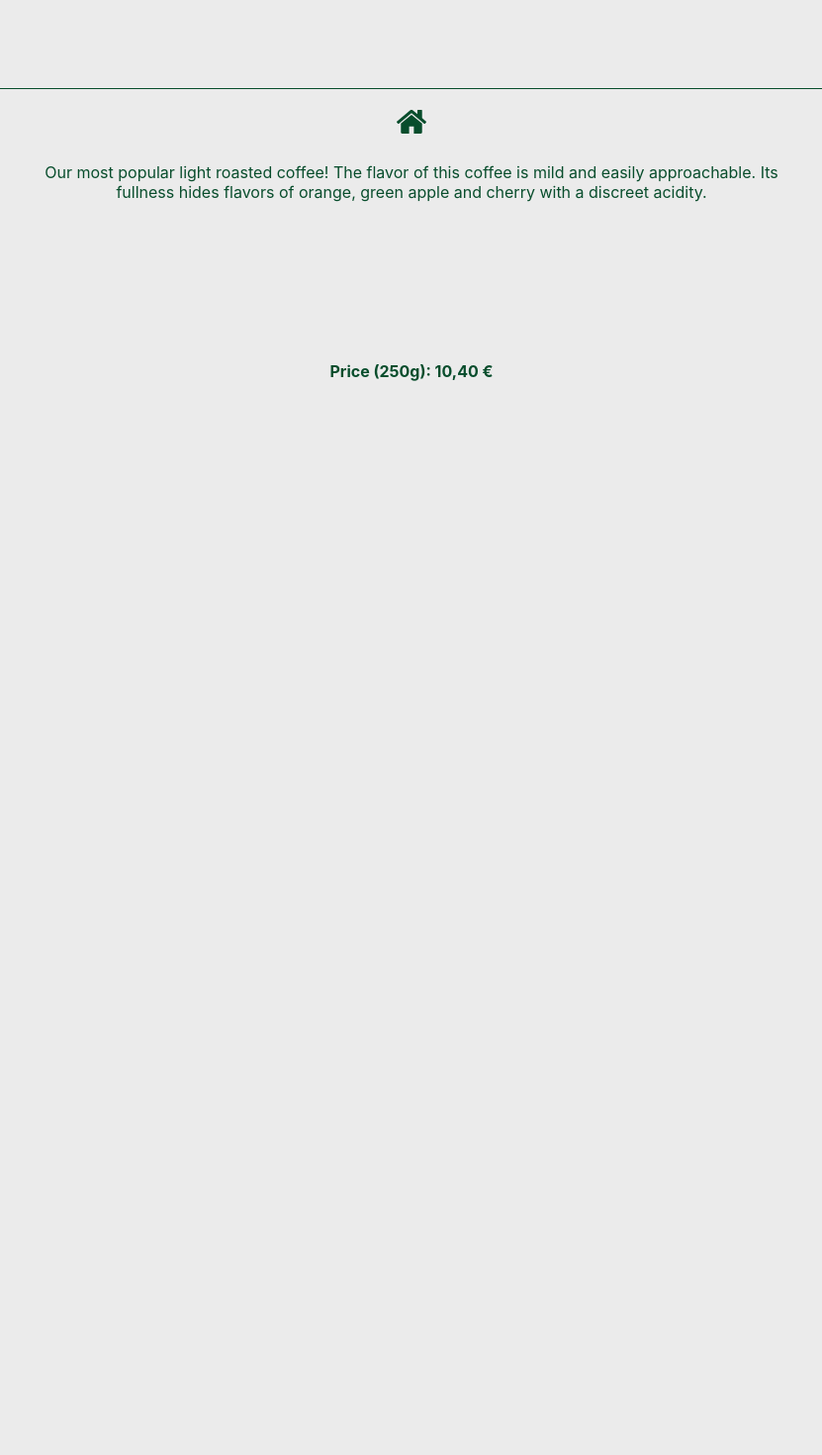
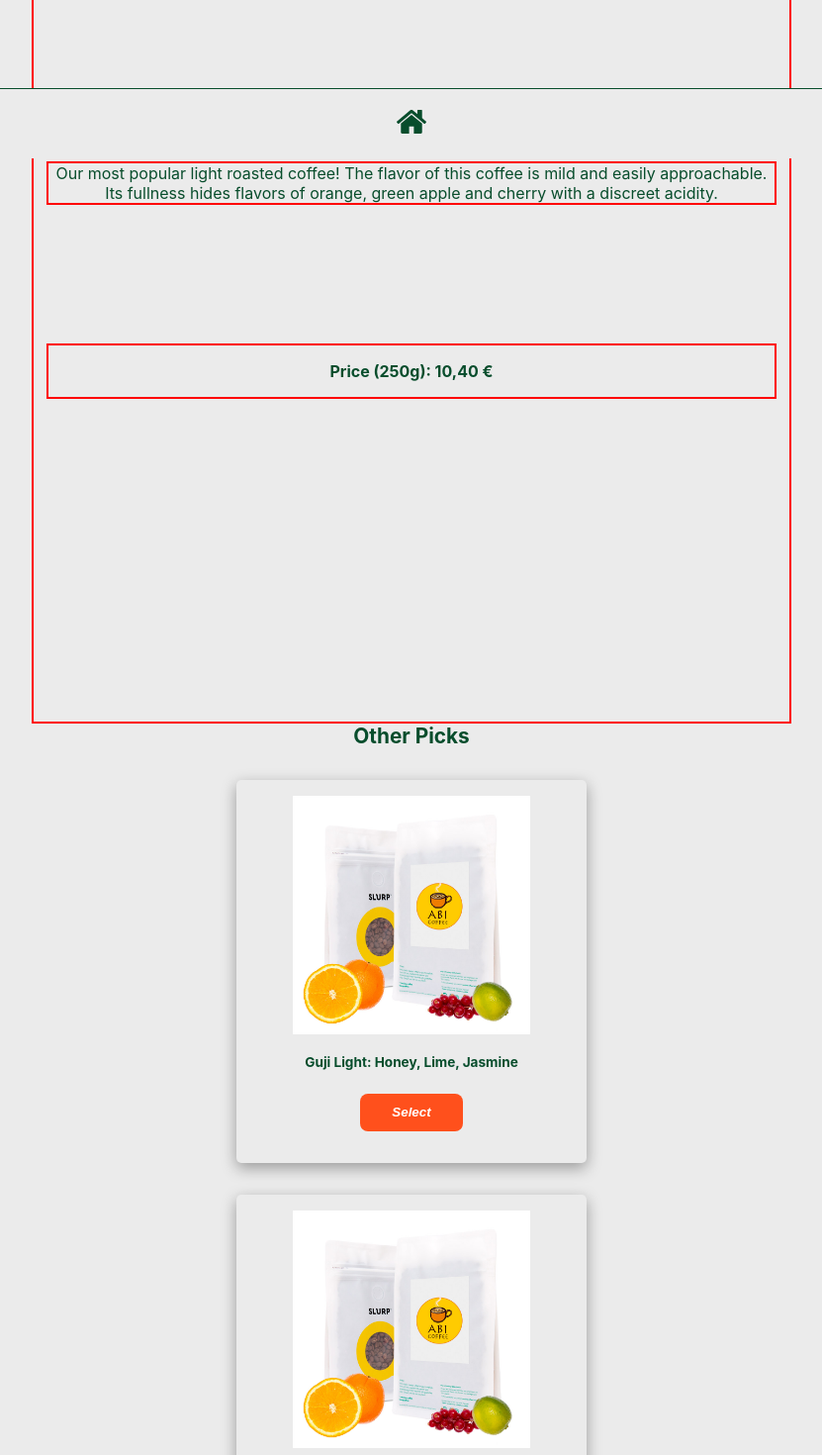
Before and after one commit to DanCesca/capstone-worldofcoffee, a React (Create React App) app in the folder client/: page /product/1/1 in a window 1280 px wide. Shown: the part 640-2110 px from the top of the page at 99% size, without its empty margins (224-1055 px from the left). Before the commit the page ends 1623 px from the top, so only its background shows below. Built offline with nearby package versions, Linux system fonts and the light colour scheme.

Commit message:
add OtherPicks to product page

```diff
--- a/client/src/components/TasteCard.jsx
+++ b/client/src/components/TasteCard.jsx
@@ -19,7 +19,10 @@ function TasteCard({ taste }) {
           <SampleText>
             {taste.sample[0].name}: {taste.sample[0].flavors}
           </SampleText>
-          <StyledLink to={`/product/${taste.id}/${taste.sample[0].id}`}>
+          <StyledLink
+            onClick={() => window.scrollTo({ top: 0, behavior: 'smooth' })}
+            to={`/product/${taste.id}/${taste.sample[0].id}`}
+          >
             <SelectButton>Select</SelectButton>
           </StyledLink>
           <CloseButton style={{ width: '30px' }} onClick={() => setIsSelected(false)}></CloseButton>
@@ -39,7 +42,6 @@ function TasteCard({ taste }) {
 export default TasteCard;
 
 const CardContainer = styled.li`
-  padding: 1.5rem;
   box-shadow: var(--box-shadow);
   border-radius: var(--border-radius);
   max-width: 35ch;
@@ -76,5 +78,5 @@ const StyledLink = styled(Link)`
   margin-bottom: 0.5rem;
   color: inherit;
   text-decoration: none;
-  display:block;
+  display: block;
 `;
--- a/client/src/database.js
+++ b/client/src/database.js
@@ -47,7 +47,8 @@ export const tastes = [
     teaser: 'This is for you, if you like the taste of nuts and milk chocolate.',
     profile:
       'These coffees share qualities of low acidity and soft and rich flavours. Flavour nuances vary between nutty and milk-chocolaty to brown sugar and ripe fruits.',
-    sample: {
+    sample: [
+      {
         id: '1',
         name: 'Peru Tunki',
         image: require('./images/sample-medium.jpg'),
@@ -55,8 +56,29 @@ export const tastes = [
         roast: 'Medium',
         description:
           'Peru Tunki is a medium roasted coffee with a rich mouthfeel and nuances of red berries, nuts and chocolate. The coffee comes from Puno in southern Peru from the Cecovasa cooperative, founded by a group of female farmers.',
+        price: '11,90 €',
+      },
+      {
+        id: '2',
+        name: 'Amazonas',
+        image: require('./images/sample-medium.jpg'),
+        flavors: 'Nuts and Milk Chocolate',
+        roast: 'Medium',
+        description:
+          'Amazonas is a medium roasted coffee with balanced chocolaty and nutty flavors. The organic beans have been produced by a co-operative of 35 coffee producers called JUMAPR from the Amazonas region in Northern Peru.',
+        price: '10,90 €',
+      },
+      {
+        id: '3',
+        name: 'Artisan Club',
+        image: require('./images/sample-medium.jpg'),
+        flavors: 'Chocolate, Vanilla, Blueberry ',
+        roast: 'Medium',
+        description:
+          'This coffee is a collection of crops from ten smallholders from the Huehuetango region, Guatemala. The blend consisting of varieties such as Bourbon Arabica and Caturra is Washed processed. Drunk as Espresso it reveals a slight fruity acidity.',
         price: '12,90 €',
       },
+    ],
   },
 
   {
@@ -65,8 +87,9 @@ export const tastes = [
     image: require('./images/dark-roast.jpg'),
     teaser: 'If you like that roasty, strong and sweet taste of coffee, go for this.',
     profile:
-      'Dark chocolate, caramel and soft roastiness. All coffees with this kind of roast are bold and full-bodied. Typical roasty flavours are dark chocolate, nuts and dark caramel.',
-    sample: {
+      'All coffees with this kind of roast are bold and full-bodied. Typical roasty flavours are dark chocolate, nuts and dark caramel.',
+    sample: [
+      {
         id: '1',
         name: 'Brazil Santos',
         image: require('./images/sample-dark.jpg'),
@@ -76,5 +99,26 @@ export const tastes = [
           'Brazil Santos is a blend of the arabica varieties Mundo Novo, icatu and Acaia. The result of this dark roast is a super soft roastiness with hints of dark chocolate and nuts.',
         price: '10,90 €',
       },
+      {
+        id: '2',
+        name: 'Gran Palomar',
+        image: require('./images/sample-dark.jpg'),
+        flavors: 'Chocolate, Nuts and Marzipan',
+        roast: 'Dark',
+        description:
+          'Grown at high altitudes in the region between the Andes and the Amazon, following the traditional methods of the Incas, the coffee is harmonious and a combination of rich softness and refined sweetness.',
+        price: '9,90 €',
+      },
+      {
+        id: '3',
+        name: 'Mexico Altura',
+        image: require('./images/sample-dark.jpg'),
+        flavors: 'Dark Chocolate, Hazelnuts',
+        roast: 'Dark',
+        description:
+          'This dark roasted coffee captures the fragrant notes of the Mexican soil. It is a very versatile coffee: highly recommended for espresso and moka pot methods, works absolutely fine as a filter coffee too.',
+        price: '8,90 €',
+      },
+    ],
   },
 ];
--- a/client/src/pages/product.jsx
+++ b/client/src/pages/product.jsx
@@ -2,13 +2,13 @@ import Header from '../components/Header';
 import NavBar from '../components/NavBar';
 import styled from 'styled-components';
 import { useParams } from 'react-router-dom';
+import { Link } from 'react-router-dom';
+import SelectButton from '../components/SelectButton';
 
 function Product({ tastes }) {
   const { id, sampleId } = useParams();
   const taste = tastes.find(taste => taste.id === id);
-  console.log(taste);
   const tasteSample = taste.sample.find(sample => sample.id === sampleId);
-  console.log(tasteSample);
 
   return (
     <>
@@ -39,6 +39,24 @@ function Product({ tastes }) {
           </ErrorMessage>
         </>
       )}
+      <OtherPicks role="list">
+        <OtherPicksTitle>Other Picks</OtherPicksTitle>
+        {taste.sample.map(sample =>
+          sample.id === sampleId ? (
+            ''
+          ) : (
+            <OtherPicksContainer>
+              <OtherPickImage src={sample.image} alt={sample.name} />
+              <OtherPickInfo>
+                {sample.name}: {sample.flavors}
+              </OtherPickInfo>
+              <StyledLink  onClick={() => window.scrollTo({top: 0, behavior: 'smooth'})} to={`/product/${taste.id}/${sample.id}`}>
+                <SelectButton>Select</SelectButton>
+              </StyledLink>
+            </OtherPicksContainer>
+          )
+        )}
+      </OtherPicks>
       <NavBar />
     </>
   );
@@ -61,9 +79,9 @@ const ProductWrapper = styled.ul`
 
 const ProductCard = styled.li`
   display: grid;
-
+  border: 2px solid red;
   grid-template-columns: repeat(2, 1fr);
-  grid-template-rows: repeat(7, 1fr);
+  grid-template-rows: repeat(6, 1fr);
   padding: 0.8rem;
 `;
 
@@ -73,6 +91,7 @@ const ProductPic = styled.img`
   max-height: 100%;
   grid-column: 1/2;
   grid-row: 1/3;
+  border: 2px solid red;
 `;
 
 const ProductName = styled.p`
@@ -81,12 +100,14 @@ const ProductName = styled.p`
   align-self: end;
   padding: 0.8rem;
   font-weight: bold;
+  border: 2px solid red;
 `;
 
 const ProductFlavors = styled.p`
   grid-column: 2/3;
   grid-row: 2/3;
   align-self: start;
+  border: 2px solid red;
 `;
 
 const ProductPromise = styled.p`
@@ -97,12 +118,14 @@ const ProductPromise = styled.p`
   margin-top: 1rem;
   margin-bottom: 1rem;
   align-self: end;
+  border: 2px solid red;
 `;
 
 const ProductDescription = styled.p`
   grid-column: 1/3;
   grid-row: 4/6;
   align-self: start;
+  border: 2px solid red;
 `;
 
 const ProductPrice = styled.p`
@@ -111,6 +134,7 @@ const ProductPrice = styled.p`
   align-self: start;
   font-weight: bold;
   padding: 1rem;
+  border: 2px solid red;
 `;
 
 const ErrorImage = styled.img`
@@ -123,3 +147,42 @@ const ErrorImage = styled.img`
 const ErrorMessage = styled.p`
   padding: 1rem;
 `;
+
+const OtherPicks = styled.ul`
+  display: flex;
+  flex-direction: column;
+  justify-content: space-evenly;
+  align-items: center;
+  margin-bottom: 3rem;
+`;
+
+const OtherPicksTitle = styled.h2`
+  font-size: 1.3rem;
+  margin-bottom: 1rem;
+`;
+
+const OtherPicksContainer = styled.li`
+  box-shadow: var(--box-shadow);
+  border-radius: var(--border-radius);
+  max-width: 35ch;
+  margin: 1rem;
+  padding: 1rem;
+`;
+
+const OtherPickImage = styled.img`
+  width: 75%;
+`;
+
+const OtherPickInfo = styled.p`
+  font-size: 0.85em;
+  font-weight: bold;
+  margin: 1rem;
+`;
+
+const StyledLink = styled(Link)`
+  padding: 0.5rem;
+  margin-bottom: 0.5rem;
+  color: inherit;
+  text-decoration: none;
+  display: block;
+`;
```
Lines whose indentation alone changed are shown as unchanged.
